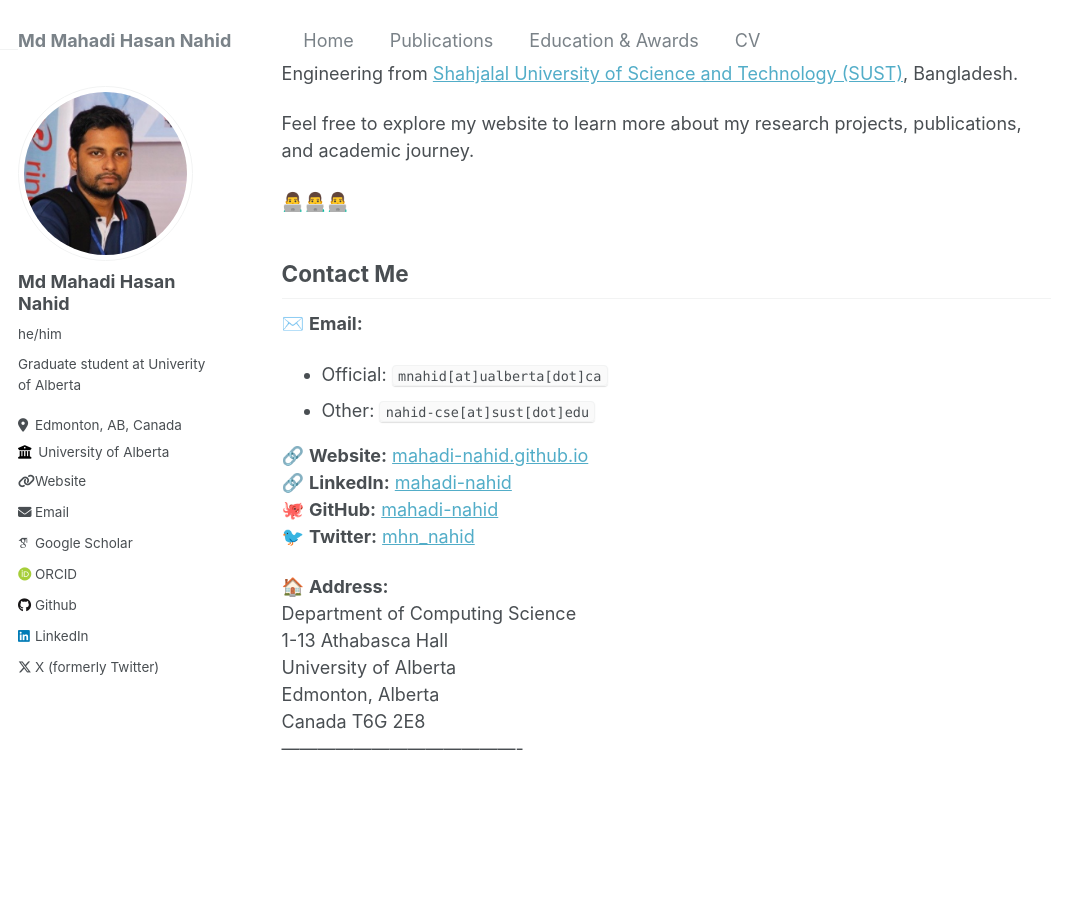
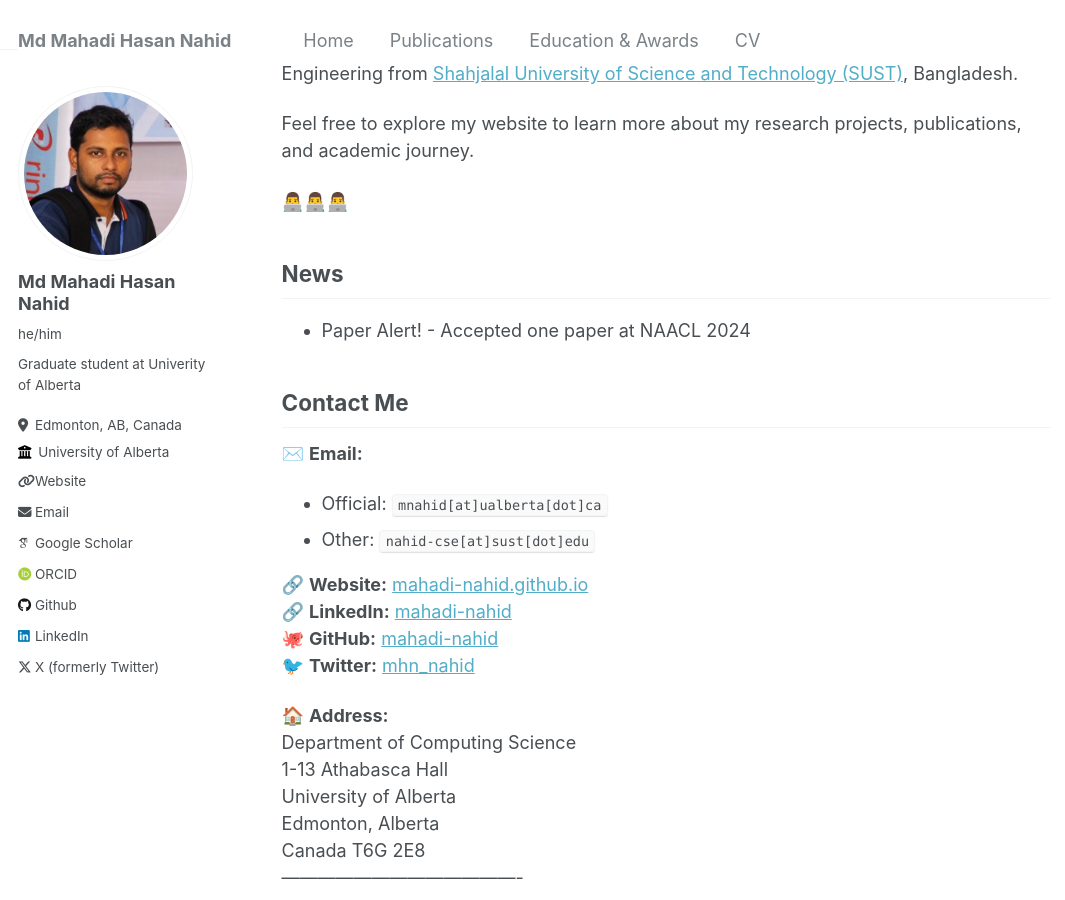
Before and after one commit to mahadi-nahid/mahadi-nahid.github.io, a Jekyll site: the page built from _pages/about.md, in a window 1280 px wide and 900 px high, scrolled down 304 px. Shown: the whole window, without its empty margins (0-1065 px from the left). Built offline with Jekyll 4.4.1, drawn with Linux system fonts in a browser that asks for light colours; some web fonts are replaced.

Commit message:
Update about.md

```diff
--- a/_pages/about.md
+++ b/_pages/about.md
@@ -16,6 +16,8 @@ Prior to my graduate studies, I completed my Bachelor's in Computer Science and
 Feel free to explore my website to learn more about my research projects, publications, and academic journey.
 
 👨‍💻👨‍💻👨‍💻
+## News
+* Paper Alert! - Accepted one paper at NAACL 2024
 
 ## Contact Me
 ✉️ **Email:**
```
